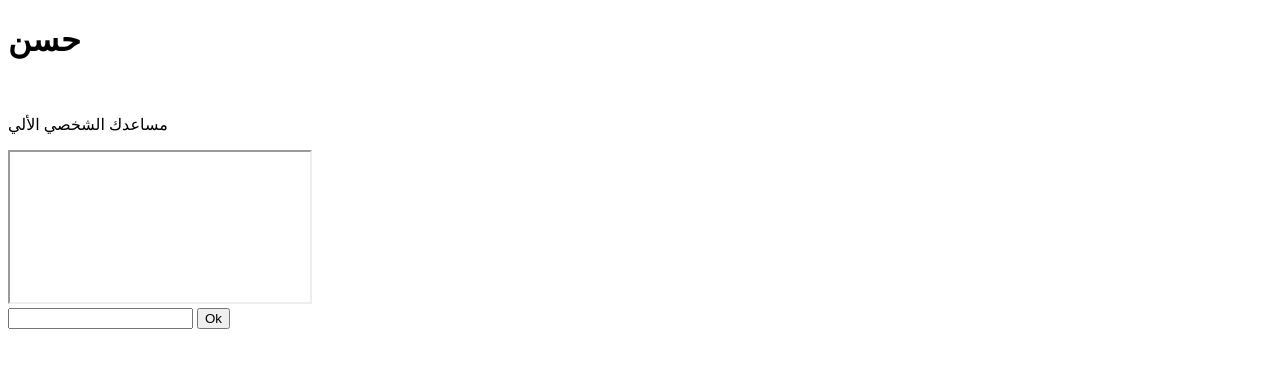
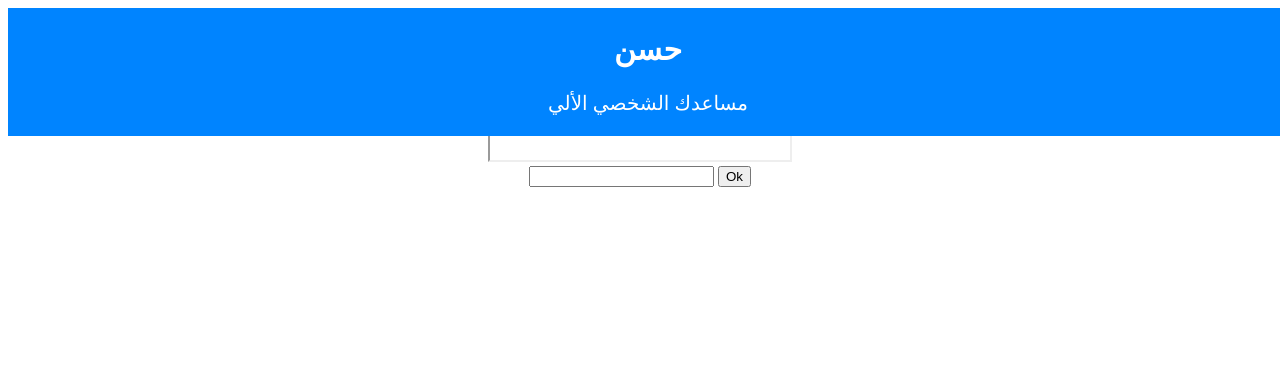
Before and after one commit to mohamedhossamWebDev22/Hassan, a plain HTML site: page index.html in a window 1280 px wide. Drawn offline with Linux system fonts and the light colour scheme.

Commit message:
Styled the nav title

```diff
--- a/css/style.css
+++ b/css/style.css
@@ -0,0 +1,28 @@
+html{
+    scroll-behavior: smooth;
+}
+body{
+    text-align: center;
+}
+
+.content{
+    width: 100%;
+
+    text-align: center;
+}
+.content .top{
+    position: fixed;
+    top: 1;
+    width: 100%;
+
+    color: white;
+    background-color: rgb(0, 132, 255);
+}
+.content .top h1{
+    font-family: system-ui, -apple-system, BlinkMacSystemFont, 'Segoe UI', Roboto, Oxygen, Ubuntu, Cantarell, 'Open Sans', 'Helvetica Neue', sans-serif;
+    font-size: 30px;
+}
+.content .top p{
+    font-family: Georgia, 'Times New Roman', Times, serif;
+    font-size: 20px;
+}
```
Also changed, not shown: index.html (+0 -1 lines).
